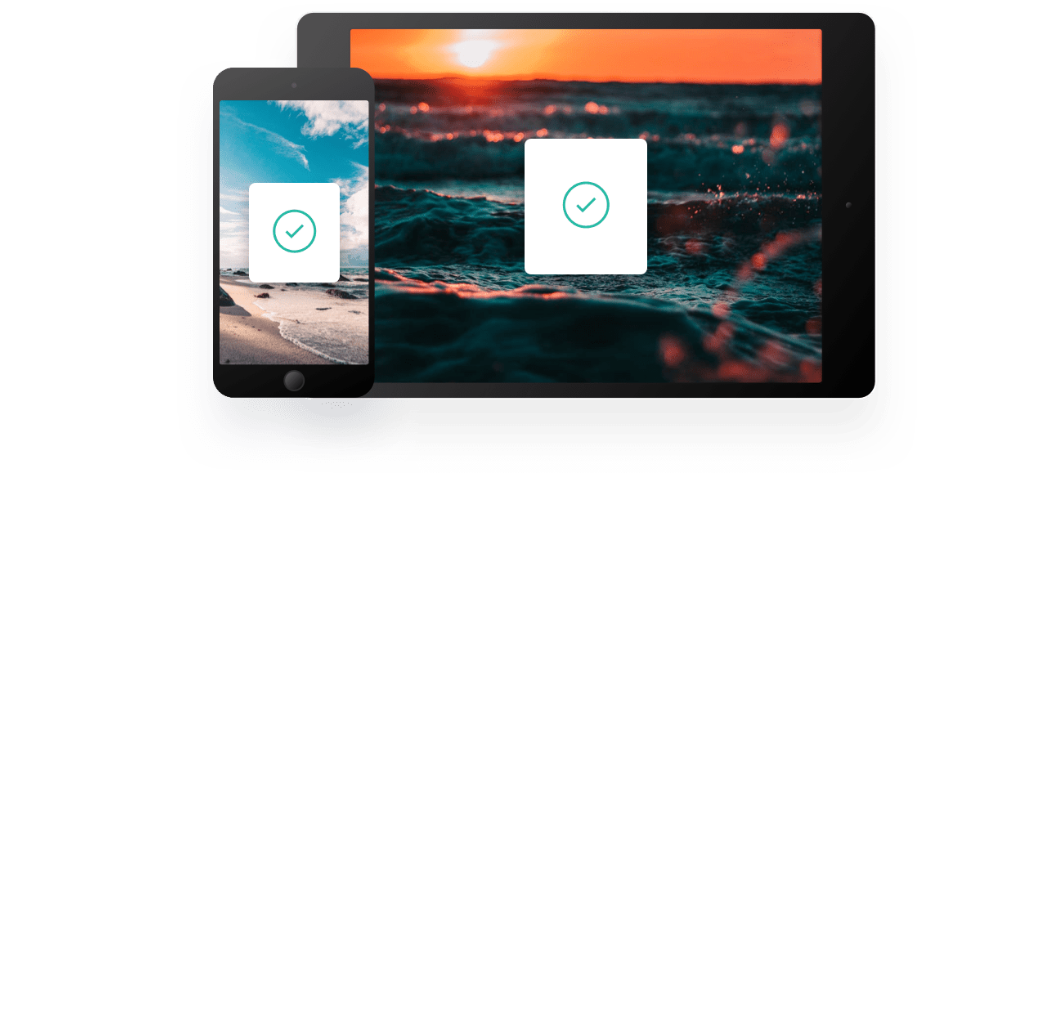
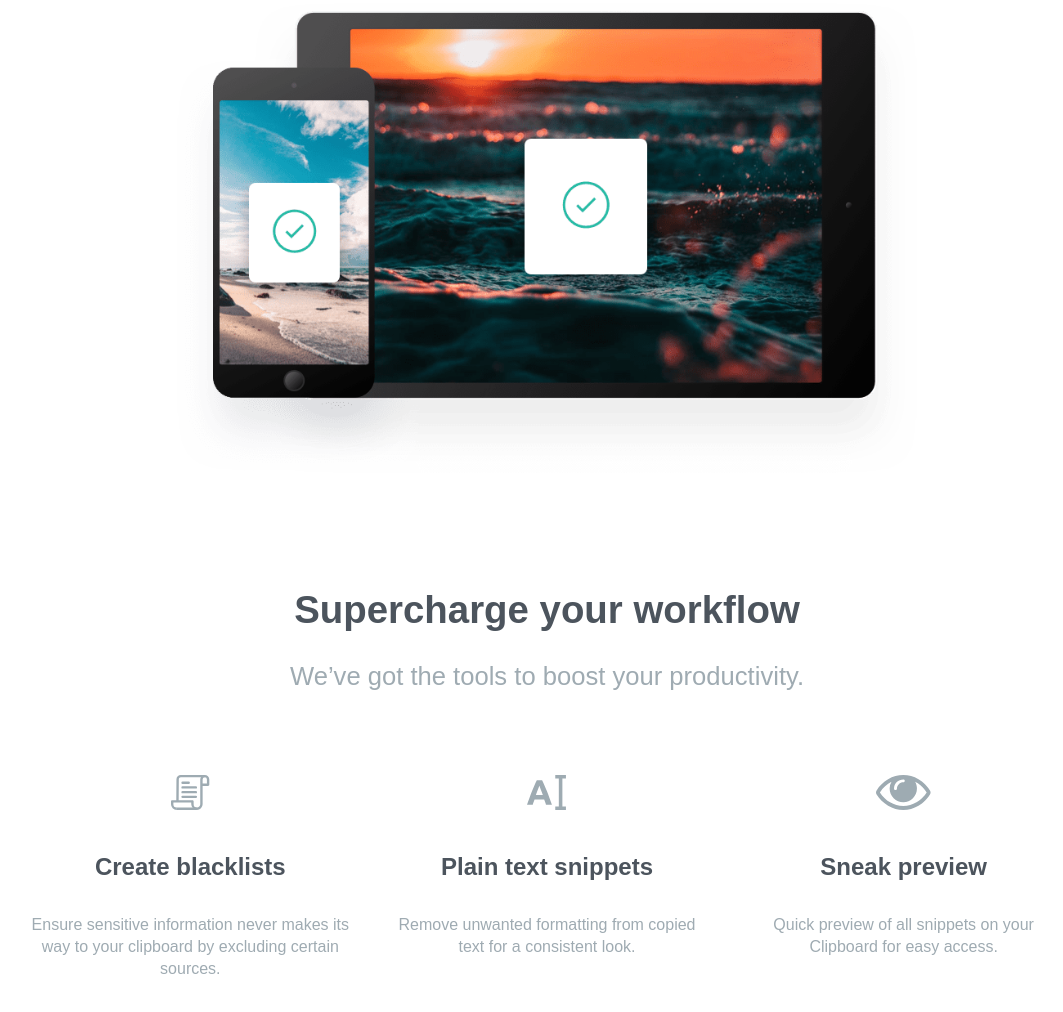
Before and after one commit to bruno-ryan/clipboard-landing-page, a website: page index.html in a window 1280 px wide. Shown: the part 1873-2885 px from the top of the page, without its empty margins (93-1156 px from the left). Before the commit the page ends 2356 px from the top, so only its background shows below. Drawn offline with Linux system fonts and the light colour scheme; a web font is replaced by a local one.

Commit message:
add workflow section

```diff
--- a/app/scss/components/_index.scss
+++ b/app/scss/components/_index.scss
@@ -2,3 +2,4 @@
 @forward 'history';
 @forward 'snippets';
 @forward 'clipboard';
+@forward 'workflow';
--- a/app/scss/components/clipboard.scss
+++ b/app/scss/components/clipboard.scss
@@ -1,6 +1,12 @@
 @use '../util/' as *;
 
 .clipboard {
+    margin-bottom: 50px;
+
+    @include breakpoint (large) {
+        margin-bottom: 100px;
+    }
+
     &__container {
         max-width: 800px;
         margin: 0 auto;
--- /dev/null
+++ b/app/scss/components/workflow.scss
@@ -0,0 +1,50 @@
+@use '../util/' as *;
+
+.workflow {
+    .container {
+        margin-bottom: 80px;
+        h1 {
+            margin-bottom: 20px;
+        }
+    }
+    &__features {
+        display: grid;
+        grid-template-columns: 1fr;
+        column-gap: 30px;
+        row-gap: 50px;
+        padding: 0 30px;
+        max-width: 1100px;
+        margin: 0 auto 130px;
+
+        @include breakpoint (medium) {
+        grid-template-columns: repeat(3, 1fr);
+            margin-bottom: 150px;
+        }
+        .feature {
+            max-width: 350px;
+            margin: 0 auto;
+
+            &__image {
+                display: flex;
+                justify-content: center;
+                margin-bottom: 40px;
+                img {
+                    height: 35px;
+                }
+            }
+
+            &__title {
+                font-size: 1.5rem;
+                font-weight: 600;
+                color: $darkGrayishBlue;
+                text-align: center;
+                margin-bottom: 30px;
+            }
+
+            &__text {
+                font-size: 1rem;
+                text-align: center;
+            }
+        }
+    }
+}
--- a/app/scss/globals/boilerplate.scss
+++ b/app/scss/globals/boilerplate.scss
@@ -15,5 +15,6 @@ body {
     margin: 0;
     padding: 0;
     font-family: $mainFont;
+    color: $grayishBlue;
     line-height: 1.4;
 }
--- a/index.html
+++ b/index.html
@@ -66,6 +66,47 @@
             </div>
         </div>
     </section>
+    <section class="workflow">
+        <div class="container">
+            <h1>Supercharge your workflow</h1>
+            <p>We’ve got the tools to boost your productivity.</p>
+        </div>
+        <div class="workflow__features">
+            <div class="feature">
+                <div class="feature__image">
+                    <img src="/images/icon-blacklist.svg" alt="">
+                </div>
+                <div class="feature__title">
+                    Create blacklists
+                </div>
+                <div class="feature__text">
+                    Ensure sensitive information never makes its way to your clipboard by excluding certain sources.
+                </div>
+            </div>
+            <div class="feature">
+                <div class="feature__image">
+                    <img src="./images/icon-text.svg" alt="">
+                </div>
+                <div class="feature__title">
+                    Plain text snippets
+                </div>
+                <div class="feature__text">
+                    Remove unwanted formatting from copied text for a consistent look.
+                </div>
+            </div>
+            <div class="feature">
+                <div class="feature__image">
+                    <img src="./images/icon-preview.svg" alt="">
+                </div>
+                <div class="feature__title">
+                    Sneak preview
+                </div>
+                <div class="feature__text">
+                    Quick preview of all snippets on your Clipboard for easy access.
+                </div>
+            </div>
+        </div>
+    </section>
 </body>
 
 </html>
```
Also changed, not shown: dist/style.css, 1 other file.
